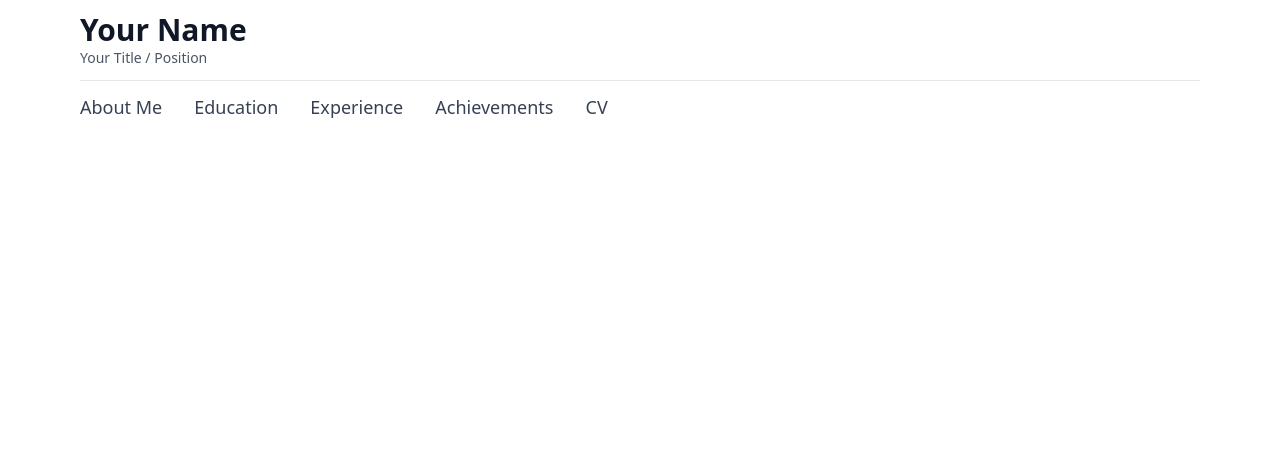
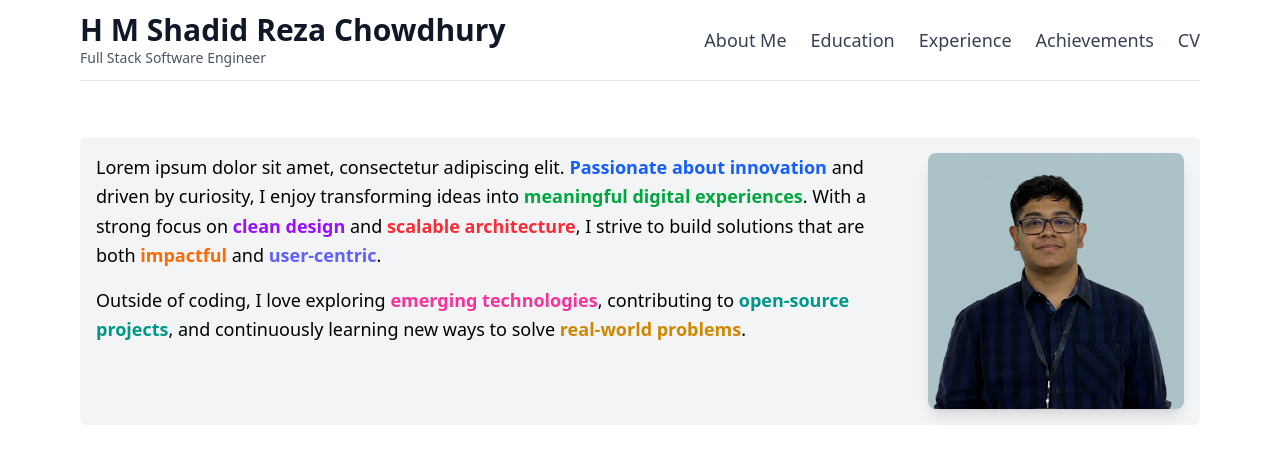
Before and after one commit to shadid-reza/Shadids-PWs, a React (Vite) app: page / in a window 1280 px wide. Shown: the top 464 px of the page. Built offline with nearby package versions, Linux system fonts and the light colour scheme.

Commit message:
About me section

```diff
--- a/src/App.jsx
+++ b/src/App.jsx
@@ -1,12 +1,14 @@
 import { useState } from 'react'
 import './App.css'
 import Navbar from './components/Navbar'
+import AboutMe from './sections/AboutMe'
 
 
 function App() {
   return (
     <>
       <Navbar />
+      <AboutMe />
 
     </>
   )
--- a/src/components/Navbar.jsx
+++ b/src/components/Navbar.jsx
@@ -4,17 +4,15 @@ const Navbar = () => {
   return (
     <header className="w-full bg-white">
       <nav className="max-w-6xl mx-auto px-4 py-3">
-        {/* Top: Name + Title */}
-        <div className="flex flex-col items-start">
-          <h1 className="text-3xl font-bold text-gray-900">Your Name</h1>
-          <p className="text-sm text-gray-600">Your Title / Position</p>
+        <div className="flex flex-col md:flex-row md:items-center md:justify-between gap-4">
+          {/*Name*/}
+          <div className="flex flex-col text-center md:text-left">
+            <h1 className="text-3xl font-bold text-gray-900">H M Shadid Reza Chowdhury</h1>
+            <p className="text-sm text-gray-600">Full Stack Software Engineer</p>
           </div>
 
-        {/* Divider only under content */}
-        <div className="border-b border-gray-200 my-3"></div>
-
-        {/* Links in a row */}
-        <ul className="flex flex-row items-center gap-8 text-lg font-medium text-gray-700">
+          {/* Navigation Links */}
+          <ul className="flex flex-wrap justify-center md:justify-end gap-6 text-lg font-medium text-gray-700">
             <li>
               <a href="#about" className="hover:underline">
                 About Me
@@ -41,6 +39,9 @@ const Navbar = () => {
               </a>
             </li>
           </ul>
+        </div>
+
+        <div className="border-b border-gray-200 my-3"></div>
         </nav>
     </header>
   );
--- a/src/sections/AboutMe.jsx
+++ b/src/sections/AboutMe.jsx
@@ -0,0 +1,57 @@
+import React from "react";
+import profileImage from "../assets/shadid-light-square.png";
+
+const AboutMe = () => {
+  return (
+    <section id="about" className="max-w-6xl mx-auto px-4 py-8">
+      <div className="bg-gray-100 p-4 rounded-md">
+        <div className="md:flex md:items-start md:gap-6">
+          <img
+            src={profileImage}
+            alt="Profile"
+            className="
+              float-right ml-4 mb-4
+              w-24 sm:w-32
+              md:float-none md:ml-0 md:mb-0 md:w-64 md:h-64
+              md:order-last
+              rounded-lg shadow-lg
+              transition-all duration-200
+            "
+          />
+
+          <div className="md:flex-1">
+            <p className="text-lg leading-relaxed">
+              Lorem ipsum dolor sit amet, consectetur adipiscing elit.{" "}
+              <span className="font-semibold text-blue-600">
+                Passionate about innovation
+              </span>{" "}
+              and driven by curiosity, I enjoy transforming ideas into{" "}
+              <span className="font-semibold text-green-600">
+                meaningful digital experiences
+              </span>
+              . With a strong focus on{" "}
+              <span className="font-semibold text-purple-600">clean design</span> and{" "}
+              <span className="font-semibold text-red-500">scalable architecture</span>
+              , I strive to build solutions that are both{" "}
+              <span className="font-semibold text-orange-500">impactful</span> and{" "}
+              <span className="font-semibold text-indigo-500">user-centric</span>.
+            </p>
+
+            <p className="text-lg leading-relaxed mt-4">
+              Outside of coding, I love exploring{" "}
+              <span className="font-semibold text-pink-500">emerging technologies</span>
+              , contributing to{" "}
+              <span className="font-semibold text-teal-600">open-source projects</span>
+              , and continuously learning new ways to solve{" "}
+              <span className="font-semibold text-yellow-600">real-world problems</span>.
+            </p>
+          </div>
+        </div>
+
+        <div className="clear-both" />
+      </div>
+    </section>
+  );
+};
+
+export default AboutMe;
```
Also changed, not shown: src/assets/shadid-light-square.png (added). Lines whose indentation alone changed are shown as unchanged.
